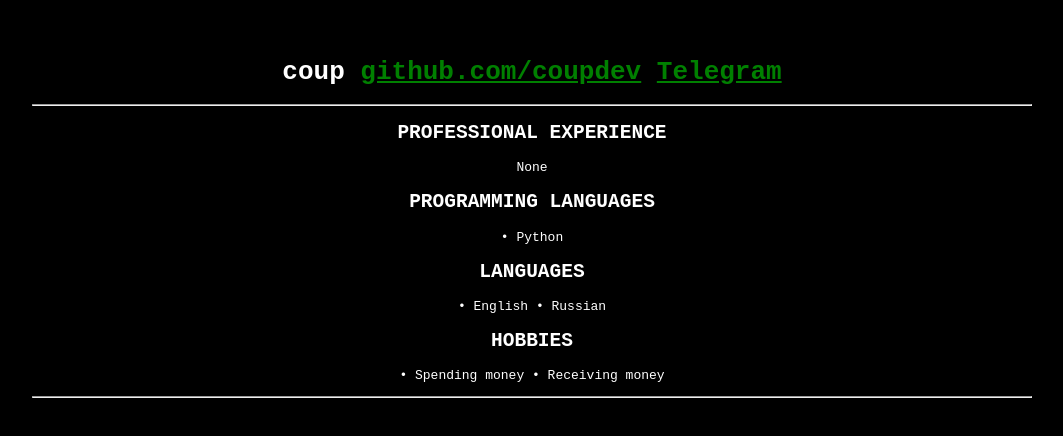
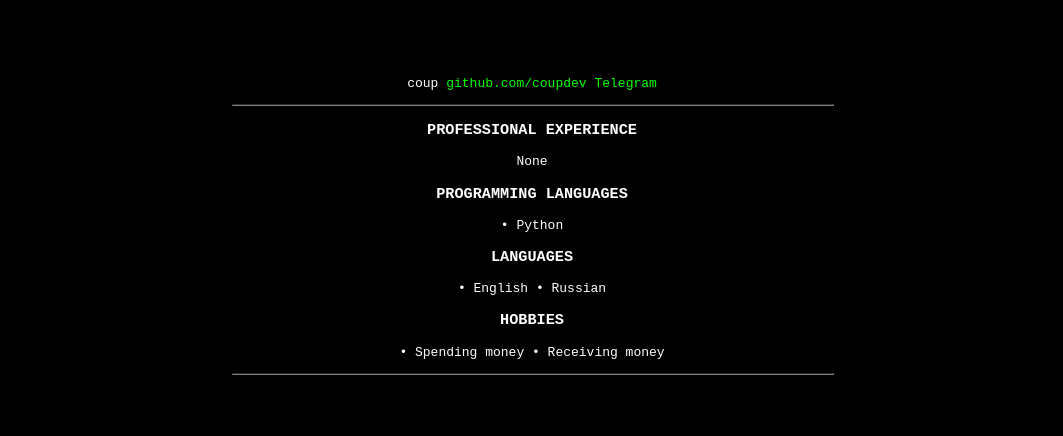
Before and after one commit to coupdev/coupdev, a plain HTML site: page index.html in a window 1280 px wide. Shown: the part 178-614 px from the top of the page, without its empty margins (108-1171 px from the left). Drawn offline with Linux system fonts and the light colour scheme.

Commit message:
Update index.html

```diff
--- a/index.html
+++ b/index.html
@@ -1,5 +1,6 @@
 <!DOCTYPE html>
 <html lang="en">
+
 <head>
     <meta charset="UTF-8">
     <meta name="viewport" content="width=device-width, initial-scale=1.0">
@@ -9,37 +10,63 @@
             background-color: black;
             color: white;
             font-family: monospace;
+            text-align: center;
             display: flex;
+            flex-direction: column;
             justify-content: center;
             align-items: center;
             min-height: 100vh;
             margin: 0;
-            text-align: center;
         }
+
+        a {
+            color: #00ff00;
+            text-decoration: none;
+        }
+
         .container {
             width: 90%;
-            max-width: 800px;
+            max-width: 600px;
         }
-        @media (min-width: 1024px) {
+
+        hr {
+            width: 100%;
+            border-color: gray;
+        }
+
+        pre {
+            font-size: 12px;
+            line-height: 1.2;
+            white-space: pre;
+            overflow-x: auto;
+            text-align: left;
+            width: 100%;
+            margin: 0 auto;
+        }
+
+        /* Медиа-запрос для экранов больше 768px (ПК) */
+        @media (min-width: 768px) {
             .container {
-                max-width: 1000px;
+                width: 70%;
             }
         }
     </style>
 </head>
+
 <body>
     <div class="container">
-        <h1>coup <a href="https://github.com/coupdev" style="color: green;">github.com/coupdev</a> <a href="https://t.me/coupdev" style="color: green;">Telegram</a></h1>
+        <p>coup <a href="https://github.com/coupdev">github.com/coupdev</a> <a href="https://t.me/coupdev">Telegram</a></p>
         <hr>
-        <h2>PROFESSIONAL EXPERIENCE</h2>
+        <h3>PROFESSIONAL EXPERIENCE</h3>
         <p>None</p>
-        <h2>PROGRAMMING LANGUAGES</h2>
+        <h3>PROGRAMMING LANGUAGES</h3>
         <p>&#8226; Python</p>
-        <h2>LANGUAGES</h2>
+        <h3>LANGUAGES</h3>
         <p>&#8226; English &#8226; Russian</p>
-        <h2>HOBBIES</h2>
+        <h3>HOBBIES</h3>
         <p>&#8226; Spending money &#8226; Receiving money</p>
         <hr>
     </div>
 </body>
+
 </html>
```
